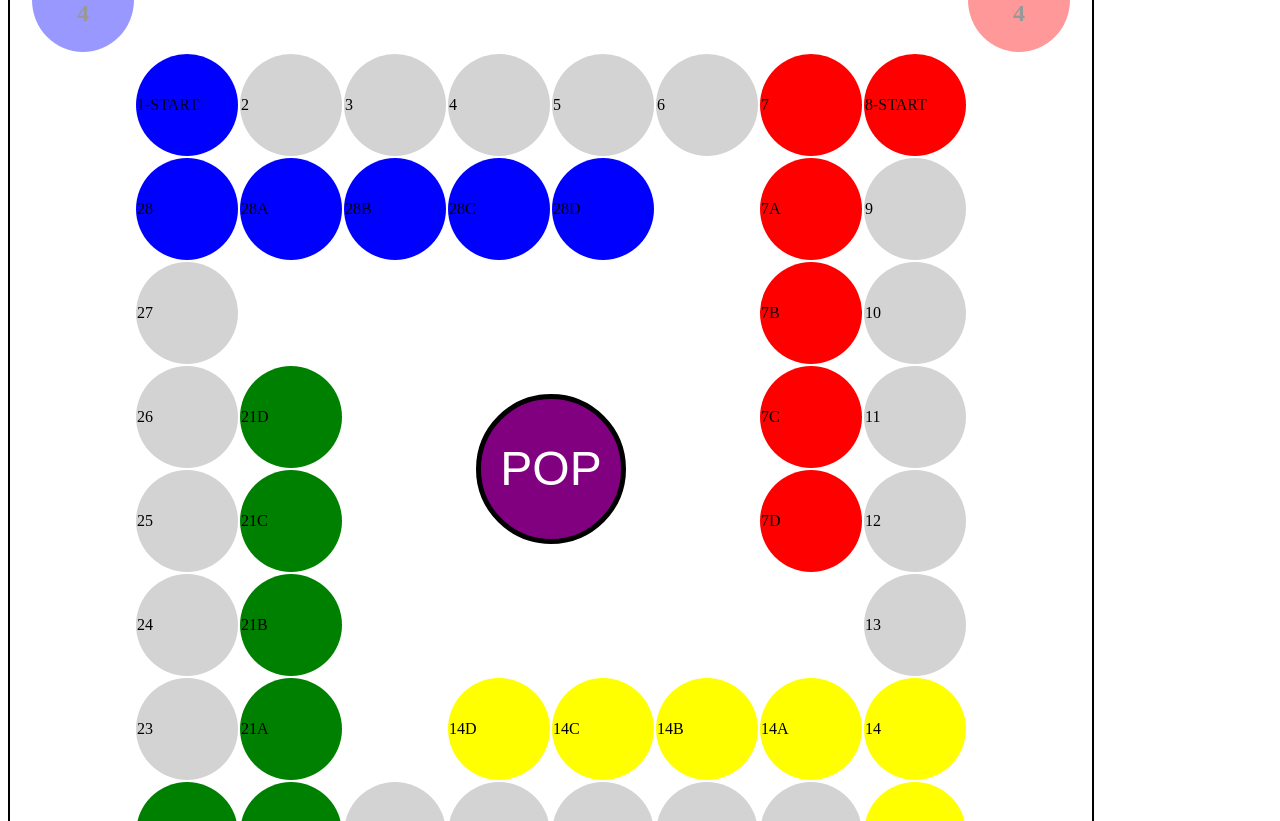
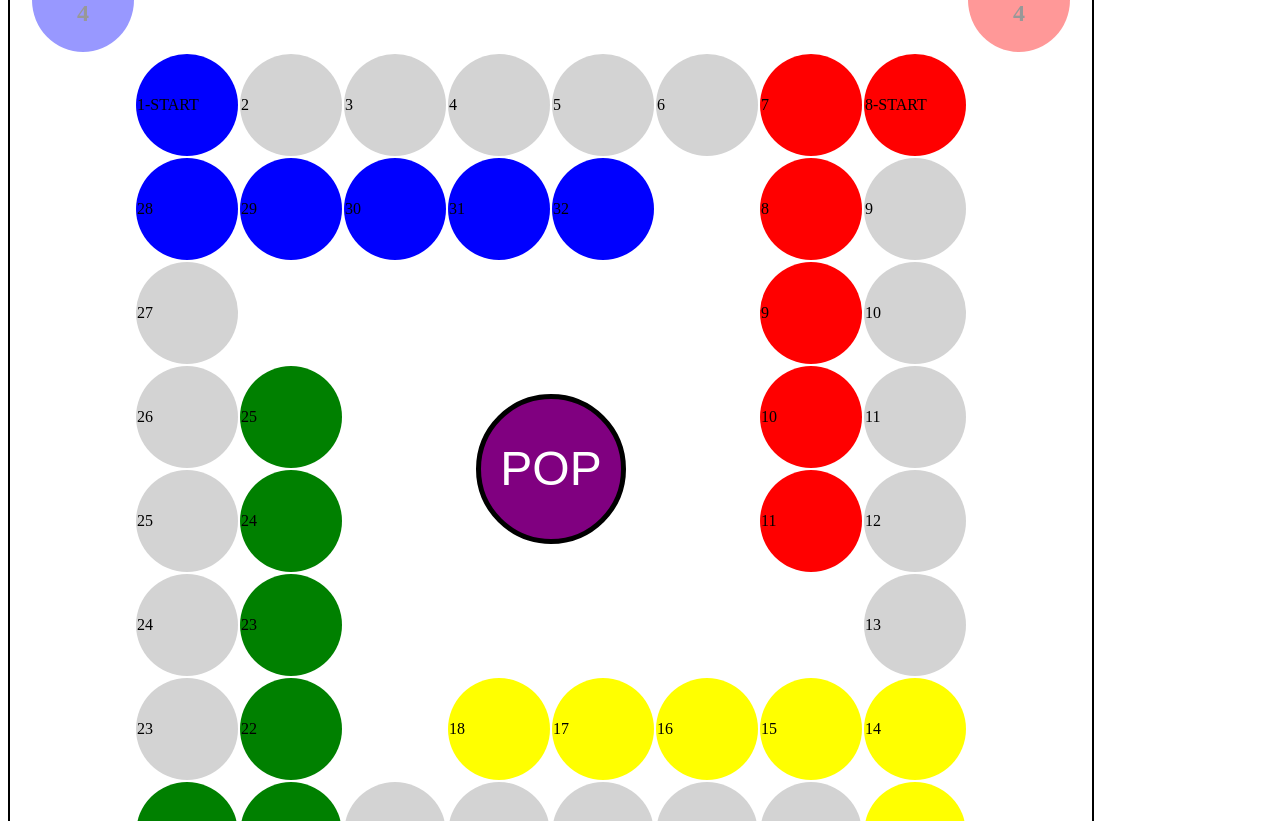
Before and after one commit to neotamoe/trouble, a plain HTML site: page index.html in a window 1280 px wide. Shown: the part 199-1020 px from the top of the page. Drawn offline with nearby package versions, Linux system fonts and the light colour scheme.

Commit message:
renaming squares and added player type

```diff
--- a/index.html
+++ b/index.html
@@ -51,12 +51,12 @@
             <tr>
                 <td></td>
                 <td class="blue" id="28">28</td>
-                <td id="28A" class="blue">28A</td>
-                <td id="28B" class="blue">28B</td>
-                <td id="28C" class="blue">28C</td>
-                <td id="28D" class="blue">28D</td>
+                <td id="blue1" class="blue">29</td>
+                <td id="blue2" class="blue">30</td>
+                <td id="blue3" class="blue">31</td>
+                <td id="blue4" class="blue">32</td>
                 <td></td>
-                <td id="7A" class="red" >7A</td>
+                <td id="red1" class="red" >8</td>
                 <td id="9" class="path">9</td>
                 <td></td>
             </tr>
@@ -68,35 +68,35 @@
                 <td></td>
                 <td></td>
                 <td></td>
-                <td id="7B" class="red" >7B</td>
+                <td id="red2" class="red" >9</td>
                 <td id="10" class="path">10</td>
                 <td></td>
             </tr>
             <tr>
                 <td></td>
                 <td id="26" class="path">26</td>
-                <td id="21D" class="green">21D</td>
+                <td id="green4" class="green">25</td>
                 <td></td>
                 <td id="popper" colspan=2 rowspan=2><button id="btnPopper" onclick="popIt()" value=""></button></td>
                 <td></td>
-                <td id="7C" class="red" >7C</td>
+                <td id="red3" class="red" >10</td>
                 <td id="11" class="path">11</td>
                 <td></td>
             </tr>
             <tr>
                 <td></td>
                 <td id="25" class="path">25</td>
-                <td id="21C" class="green">21C</td>
+                <td id="green3" class="green">24</td>
                 <td></td>
                 <td></td>
-                <td id="7D" class="red" >7D</td>
+                <td id="red4" class="red" >11</td>
                 <td id="12" class="path">12</td>
                 <td></td>
             </tr>
             <tr>
                 <td></td>
                 <td id="24" class="path">24</td>
-                <td id="21B" class="green">21B</td>
+                <td id="green2" class="green">23</td>
                 <td></td>
                 <td></td>
                 <td></td>
@@ -108,12 +108,12 @@
             <tr>
                 <td></td>
                 <td id="23" class="path">23</td>
-                <td id="21A" class="green">21A</td>
+                <td id="green1" class="green">22</td>
                 <td></td>
-                <td id="14D" class="yellow">14D</td>
-                <td id="14C" class="yellow">14C</td>
-                <td id="14B" class="yellow">14B</td>
-                <td id="14A" class="yellow">14A</td>
+                <td id="yellow4" class="yellow">18</td>
+                <td id="yellow3" class="yellow">17</td>
+                <td id="yellow2" class="yellow">16</td>
+                <td id="yellow1" class="yellow">15</td>
                 <td id="14" class="yellow">14</td>
                 <td></td>
             </tr>
--- a/scripts.js
+++ b/scripts.js
@@ -45,5 +45,19 @@ function play(players) {
         var element = document.getElementsByClassName(players[i]);
         element[0].classList.remove('notPlaying');
     }
+}
 
+function Player(color, startSquare, homeRow) {
+    this.color = color;
+    this.startSquare = startSquare;
+    this.homeRow = homeRow;
 }
+
+var bluePlayer = new Player('blue', 1, ['29', '30', '31', '32']);
+var redPlayer = new Player('red', 8, ['8','9','10','11']);
+var yellowPlayer = new Player('yellow', 15, ['15','16','17','18']);
+var greenPlayer = new Player('green', 22, ['22','23','24','25']);
+
+// Player.prototype.functionNameHere = function () {
+
+// }
```
